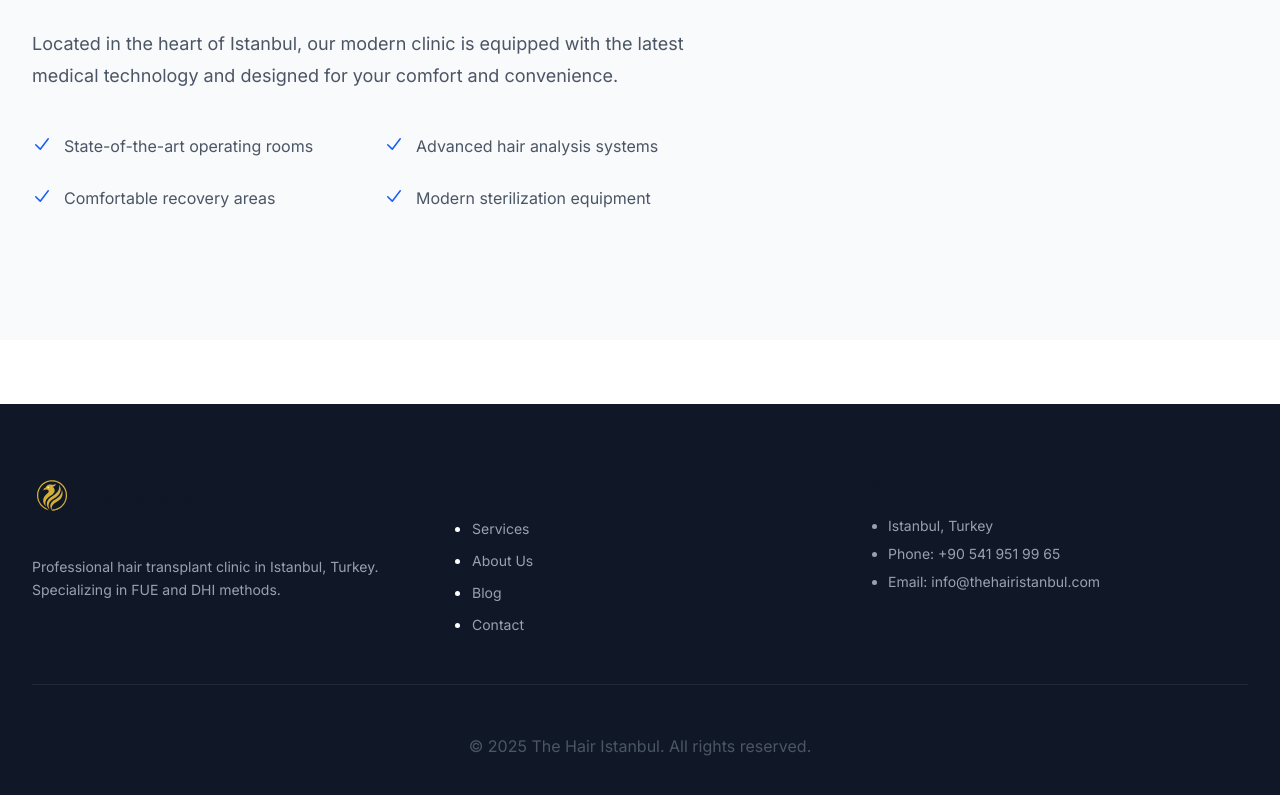
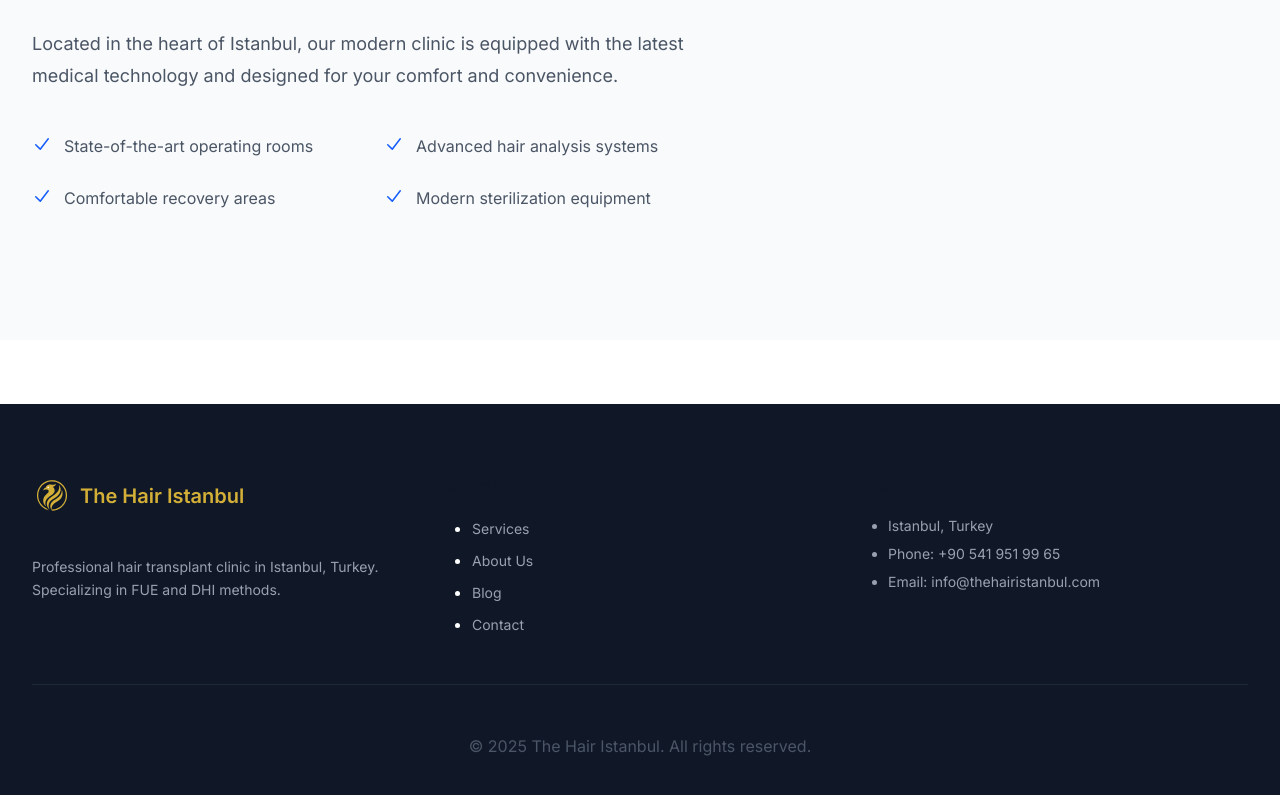
Before and after one commit to mhalitk/thehairistanbul.com, a Next.js app: page /en/about in a window 1280 px wide. Shown: the part 2184-2979 px from the top of the page. Built offline with nearby package versions, Linux system fonts and the light colour scheme.

Commit message:
add site name to footer

```diff
--- a/src/components/layout/Footer.tsx
+++ b/src/components/layout/Footer.tsx
@@ -15,7 +15,7 @@
                 height={40}
                 className="h-10 w-10"
               />
-              <h3 className="text-lg font-semibold">The Hair Istanbul</h3>
+              <span className="text-xl font-semibold text-[#D4AF37]">The Hair Istanbul</span>
             </div>
             <p className="mt-4 text-sm text-gray-400">
               Professional hair transplant clinic in Istanbul, Turkey. Specializing in FUE and DHI methods.
```
